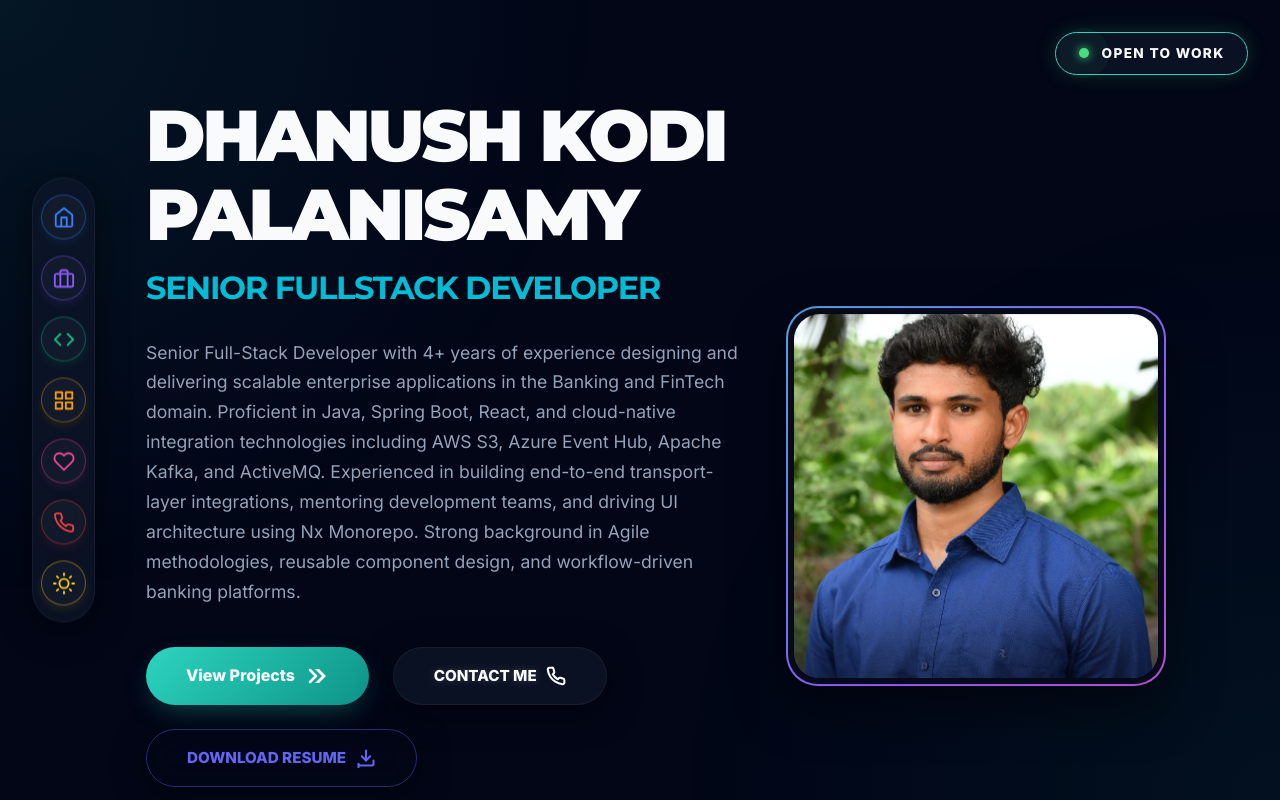
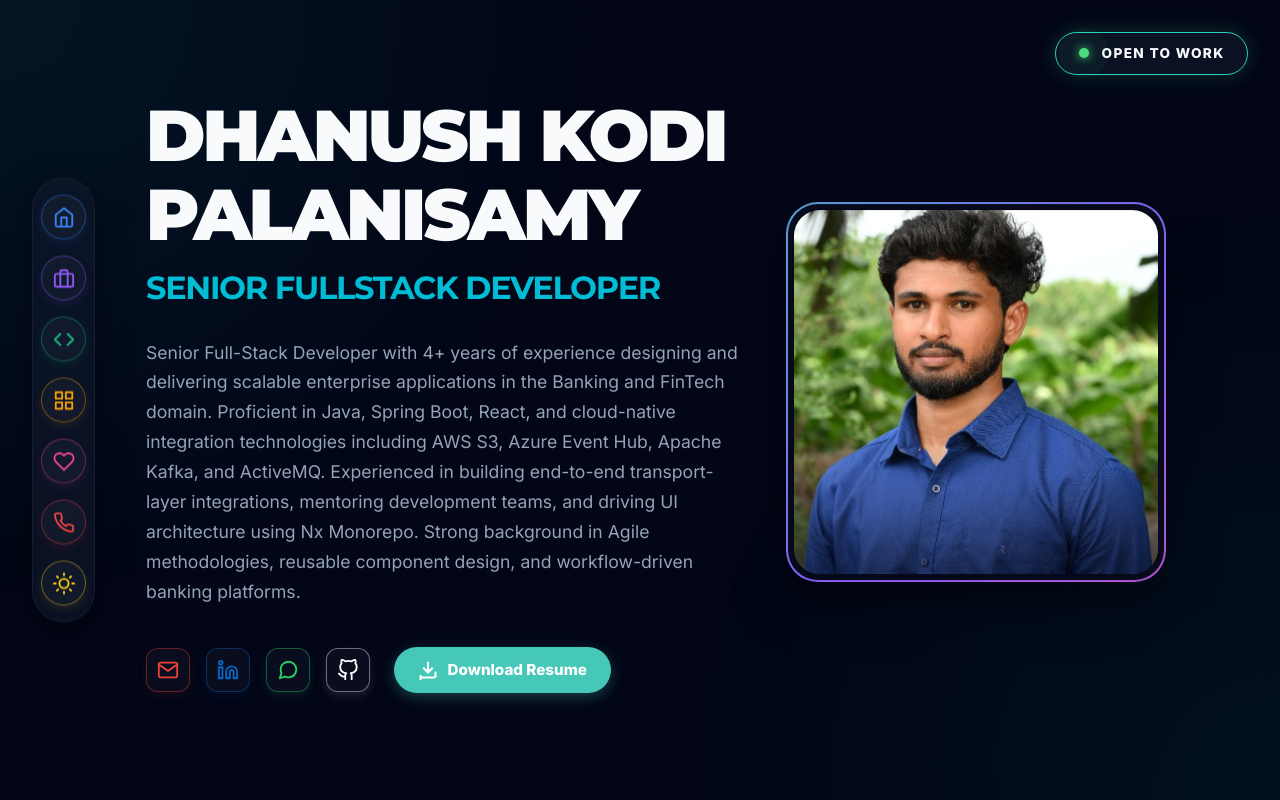
Before and after one commit to Dhanushkodi143/Dhanush_portfolio, a React (Vite) app: page / in a window 1280 px wide. Shown: the top 800 px of the page. Built offline with nearby package versions, Linux system fonts and the light colour scheme; a web font is replaced by a local one.

Commit message:
Update hero section formatting, buttons layout, and social icons

```diff
--- a/src/components/Hero.tsx
+++ b/src/components/Hero.tsx
@@ -100,120 +100,35 @@
 
                     <motion.div
                         variants={itemVariants}
-                        className="hero-buttons"
+                        className="hero-actions"
+                        style={{ display: 'flex', gap: '1.5rem', alignItems: 'center', flexWrap: 'wrap' }}
                     >
-                        <motion.a
-                            href="#projects"
-                            className="btn-primary"
-                            whileHover="hover"
-                            style={{
-                                display: 'inline-flex',
-                                alignItems: 'center',
-                                gap: '0.6rem',
-                                textDecoration: 'none'
-                            }}
-                        >
-                            <span style={{ fontWeight: 700 }}>View Projects</span>
-                            <motion.svg
-                                width="24" height="24" viewBox="0 0 24 24" fill="none"
-                                variants={{ hover: { x: 5 } }}
-                                transition={{ type: "spring", stiffness: 300 }}
-                            >
-                                <path d="M5 6 L11 12 L5 18" stroke="currentColor" strokeWidth="2.5" strokeLinecap="round" strokeLinejoin="round" />
-                                <path d="M10 5 L17 12 L10 19 L14 19 L21 12 L14 5 Z" fill="currentColor" />
-                            </motion.svg>
-                        </motion.a>
-
-                        <motion.a
-                            href="#contact"
-                            className="glass"
-                            whileHover="hover"
-                            style={{
-                                padding: '1rem 2.5rem',
-                                borderRadius: 'var(--radius-pill)',
-                                fontWeight: 700,
-                                fontSize: '0.95rem',
-                                textTransform: 'uppercase',
-                                display: 'inline-flex',
-                                alignItems: 'center',
-                                gap: '0.6rem',
-                                color: 'var(--text-primary)',
-                                textShadow: '0 0 10px rgba(255,255,255,0.2)',
-                                transition: 'all 0.3s ease'
-                            }}
-                        >
-                            <span>Contact Me</span>
-                            <motion.svg
-                                width="20" height="20" viewBox="0 0 24 24" fill="none" stroke="currentColor" strokeWidth="2.5" strokeLinecap="round" strokeLinejoin="round"
-                            >
-                                <path d="M22 16.92v3a2 2 0 0 1-2.18 2 19.79 19.79 0 0 1-8.63-3.07 19.5 19.5 0 0 1-6-6 19.79 19.79 0 0 1-3.07-8.67A2 2 0 0 1 4.11 2h3a2 2 0 0 1 2 1.72 12.84 12.84 0 0 0 .7 2.81 2 2 0 0 1-.45 2.11L8.09 9.91a16 16 0 0 0 6 6l1.27-1.27a2 2 0 0 1 2.11-.45 12.84 12.84 0 0 0 2.81.7A2 2 0 0 1 22 16.92z"></path>
-                            </motion.svg>
-                        </motion.a>
-
-                        <motion.a
-                            href="./resume.pdf"
-                            download="Dhanush_Kodi_Resume.pdf"
-                            className="glass"
-                            whileHover={{
-                                scale: 1.05,
-                                backgroundColor: 'rgba(99, 102, 241, 0.2)',
-                                borderColor: '#6366f1'
-                            }}
-                            style={{
-                                padding: '1rem 2.5rem',
-                                borderRadius: 'var(--radius-pill)',
-                                fontWeight: 700,
-                                fontSize: '0.95rem',
-                                textTransform: 'uppercase',
-                                display: 'inline-flex',
-                                alignItems: 'center',
-                                gap: '0.6rem',
-                                color: '#6366f1',
-                                border: '1px solid rgba(99, 102, 241, 0.4)',
-                                background: 'transparent',
-                                textDecoration: 'none',
-                                cursor: 'pointer',
-                                transition: 'all 0.3s ease'
-                            }}
-                        >
-                            <span>Download Resume</span>
-                            <svg width="20" height="20" viewBox="0 0 24 24" fill="none" stroke="currentColor" strokeWidth="2.5" strokeLinecap="round" strokeLinejoin="round">
-                                <path d="M21 15v4a2 2 0 0 1-2 2H5a2 2 0 0 1-2-2v4"></path>
-                                <polyline points="7 10 12 15 17 10"></polyline>
-                                <line x1="12" y1="15" x2="12" y2="3"></line>
-                            </svg>
-                        </motion.a>
-                    </motion.div>
-
-                    <motion.div
-                        variants={itemVariants}
-                        className="hero-socials"
-                    >
-                        {/* Social Links with Tooltips */}
+                        {/* Social Links */}
+                        <div style={{ display: 'flex', gap: '1rem' }}>
                             {[
                                 {
                                     name: 'Email',
                                     url: 'mailto:kodidhanush1402@gmail.com',
                                     color: '#EA4335', // Google Red
-                                icon: <svg width="24" height="24" viewBox="0 0 24 24" fill="none" stroke="currentColor" strokeWidth="2" strokeLinecap="round" strokeLinejoin="round"><path d="M4 4h16c1.1 0 2 .9 2 2v12c0 1.1-.9 2-2 2H4c-1.1 0-2-.9-2-2V6c0-1.1.9-2 2-2z"></path><polyline points="22,6 12,13 2,6"></polyline></svg>
+                                    icon: <svg width="22" height="22" viewBox="0 0 24 24" fill="none" stroke="currentColor" strokeWidth="2" strokeLinecap="round" strokeLinejoin="round"><path d="M4 4h16c1.1 0 2 .9 2 2v12c0 1.1-.9 2-2 2H4c-1.1 0-2-.9-2-2V6c0-1.1.9-2 2-2z"></path><polyline points="22,6 12,13 2,6"></polyline></svg>
                                 },
                                 {
                                     name: 'LinkedIn',
                                     url: 'https://www.linkedin.com/in/dhanush-kodi1402',
                                     color: '#0A66C2', // LinkedIn Blue
-                                icon: <svg width="24" height="24" viewBox="0 0 24 24" fill="none" stroke="currentColor" strokeWidth="2" strokeLinecap="round" strokeLinejoin="round"><path d="M16 8a6 6 0 0 1 6 6v7h-4v-7a2 2 0 0 0-2-2 2 2 0 0 0-2 2v7h-4v-7a6 6 0 0 1 6-6z"></path><rect x="2" y="9" width="4" height="12"></rect><circle cx="4" cy="4" r="2"></circle></svg>
+                                    icon: <svg width="22" height="22" viewBox="0 0 24 24" fill="none" stroke="currentColor" strokeWidth="2" strokeLinecap="round" strokeLinejoin="round"><path d="M16 8a6 6 0 0 1 6 6v7h-4v-7a2 2 0 0 0-2-2 2 2 0 0 0-2 2v7h-4v-7a6 6 0 0 1 6-6z"></path><rect x="2" y="9" width="4" height="12"></rect><circle cx="4" cy="4" r="2"></circle></svg>
                                 },
                                 {
                                     name: 'WhatsApp',
                                     url: 'https://wa.me/919566365706',
                                     color: '#25D366', // WhatsApp Green
-                                icon: <svg width="24" height="24" viewBox="0 0 24 24" fill="none" stroke="currentColor" strokeWidth="2" strokeLinecap="round" strokeLinejoin="round"><path d="M21 11.5a8.38 8.38 0 0 1-.9 3.8 8.5 8.5 0 0 1-7.6 4.7 8.38 8.38 0 0 1-3.8-.9L3 21l1.9-5.7a8.38 8.38 0 0 1-.9-3.8 8.5 8.5 0 0 1 4.7-7.6 8.38 8.38 0 0 1 3.8-.9h.5a8.48 8.48 0 0 1 8 8v.5z"></path></svg>
+                                    icon: <svg width="22" height="22" viewBox="0 0 24 24" fill="none" stroke="currentColor" strokeWidth="2" strokeLinecap="round" strokeLinejoin="round"><path d="M21 11.5a8.38 8.38 0 0 1-.9 3.8 8.5 8.5 0 0 1-7.6 4.7 8.38 8.38 0 0 1-3.8-.9L3 21l1.9-5.7a8.38 8.38 0 0 1-.9-3.8 8.5 8.5 0 0 1 4.7-7.6 8.38 8.38 0 0 1 3.8-.9h.5a8.48 8.48 0 0 1 8 8v.5z"></path></svg>
                                 },
                                 {
                                     name: 'GitHub',
                                     url: 'https://github.com/Dhanushkodi143',
                                     color: theme === 'light' ? '#0f172a' : '#ffffff', // Slate-900 in light, White in dark
-                                icon: <svg width="24" height="24" viewBox="0 0 24 24" fill="none" stroke="currentColor" strokeWidth="2" strokeLinecap="round" strokeLinejoin="round"><path d="M9 19c-5 1.5-5-2.5-7-3m14 6v-3.87a3.37 3.37 0 0 0-.94-2.61c3.14-.35 6.44-1.54 6.44-7A5.44 5.44 0 0 0 20 4.77 5.07 5.07 0 0 0 19.91 1S18.73.65 16 2.48a13.38 13.38 0 0 0-7 0C6.27.65 5.09 1 5.09 1A5.07 5.07 0 0 0 5 4.77a5.44 5.44 0 0 0-1.5 3.78c0 5.42 3.3 6.61 6.44 7A3.37 3.37 0 0 0 9 18.13V22"></path></svg>
+                                    icon: <svg width="22" height="22" viewBox="0 0 24 24" fill="none" stroke="currentColor" strokeWidth="2" strokeLinecap="round" strokeLinejoin="round"><path d="M9 19c-5 1.5-5-2.5-7-3m14 6v-3.87a3.37 3.37 0 0 0-.94-2.61c3.14-.35 6.44-1.54 6.44-7A5.44 5.44 0 0 0 20 4.77 5.07 5.07 0 0 0 19.91 1S18.73.65 16 2.48a13.38 13.38 0 0 0-7 0C6.27.65 5.09 1 5.09 1A5.07 5.07 0 0 0 5 4.77a5.44 5.44 0 0 0-1.5 3.78c0 5.42 3.3 6.61 6.44 7A3.37 3.37 0 0 0 9 18.13V22"></path></svg>
                                 }
                             ].map((social, idx) => (
                                 <div key={social.name} style={{ position: 'relative' }} className="social-icon-wrapper">
@@ -223,20 +138,20 @@
                                             display: 'flex',
                                             alignItems: 'center',
                                             justifyContent: 'center',
-                                        width: '50px',
-                                        height: '50px',
-                                        borderRadius: '50%',
-                                        color: social.color, // Always colored
+                                            width: '44px',
+                                            height: '44px',
+                                            borderRadius: '12px',
+                                            color: social.color,
                                             background: 'rgba(255, 255, 255, 0.03)',
-                                        border: `1px solid ${social.color}66`, // Colored border 40% opacity
+                                            border: `1px solid ${social.color}66`,
                                             transition: 'all 0.3s cubic-bezier(0.4, 0, 0.2, 1)',
-                                        boxShadow: `0 4px 10px ${social.color}1a` // Subtle default glow
+                                            boxShadow: `0 4px 10px ${social.color}1a`
                                         }}
                                         onMouseEnter={e => {
-                                        e.currentTarget.style.transform = 'translateY(-5px)';
-                                        e.currentTarget.style.boxShadow = `0 10px 20px ${social.color}4d`; // 30% opacity on hover
+                                            e.currentTarget.style.transform = 'translateY(-3px)';
+                                            e.currentTarget.style.boxShadow = `0 10px 20px ${social.color}4d`;
                                             e.currentTarget.style.borderColor = social.color;
-                                        // Show tooltip
+                                            e.currentTarget.style.background = `rgba(255,255,255,0.08)`;
                                             e.currentTarget.nextElementSibling.style.opacity = '1';
                                             e.currentTarget.nextElementSibling.style.transform = 'translate(-50%, -10px)';
                                             e.currentTarget.nextElementSibling.style.visibility = 'visible';
@@ -245,7 +160,7 @@
                                             e.currentTarget.style.transform = 'translateY(0)';
                                             e.currentTarget.style.boxShadow = `0 4px 10px ${social.color}1a`;
                                             e.currentTarget.style.borderColor = `${social.color}66`;
-                                        // Hide tooltip
+                                            e.currentTarget.style.background = 'rgba(255,255,255,0.03)';
                                             e.currentTarget.nextElementSibling.style.opacity = '0';
                                             e.currentTarget.nextElementSibling.style.transform = 'translate(-50%, 0)';
                                             e.currentTarget.nextElementSibling.style.visibility = 'hidden';
@@ -288,6 +203,40 @@
                                     </div>
                                 </div>
                             ))}
+                        </div>
+
+                        {/* Download Resume Button */}
+                        <motion.a
+                            href="./resume.pdf"
+                            download="Dhanush_Kodi_Resume.pdf"
+                            whileHover={{
+                                scale: 1.05,
+                                backgroundColor: '#2dd4bf',
+                            }}
+                            style={{
+                                padding: '0.7rem 1.5rem',
+                                borderRadius: '2rem',
+                                fontWeight: 700,
+                                fontSize: '0.95rem',
+                                display: 'inline-flex',
+                                alignItems: 'center',
+                                gap: '0.6rem',
+                                color: '#ffffff',
+                                background: '#45c8b7', // Teal color matching screenshot
+                                textDecoration: 'none',
+                                cursor: 'pointer',
+                                transition: 'all 0.3s ease',
+                                border: 'none',
+                                boxShadow: '0 4px 14px rgba(69, 200, 183, 0.3)'
+                            }}
+                        >
+                            <svg width="20" height="20" viewBox="0 0 24 24" fill="none" stroke="currentColor" strokeWidth="2.5" strokeLinecap="round" strokeLinejoin="round">
+                                <path d="M21 15v4a2 2 0 0 1-2 2H5a2 2 0 0 1-2-2v4"></path>
+                                <polyline points="7 10 12 15 17 10"></polyline>
+                                <line x1="12" y1="15" x2="12" y2="3"></line>
+                            </svg>
+                            <span>Download Resume</span>
+                        </motion.a>
                     </motion.div>
                 </div>
 
```
Lines whose indentation alone changed are shown as unchanged.
